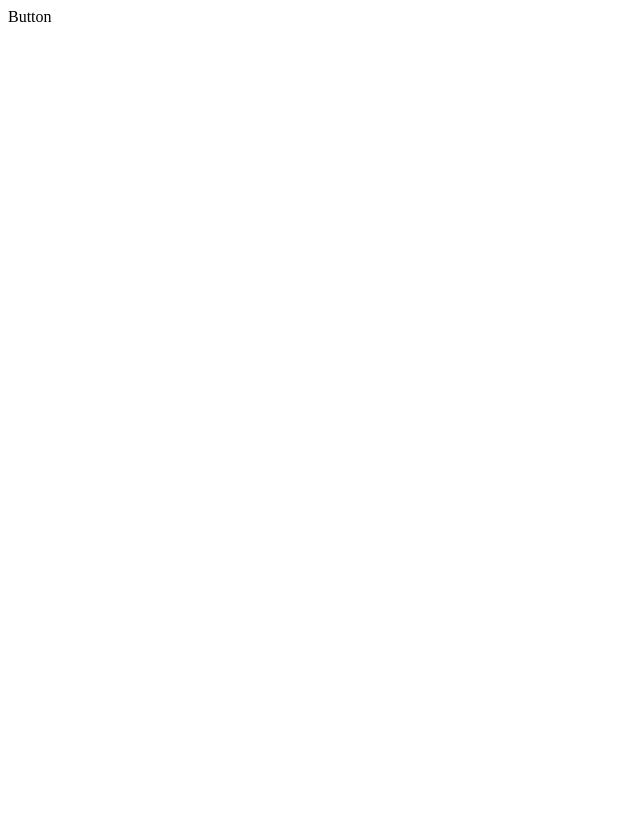
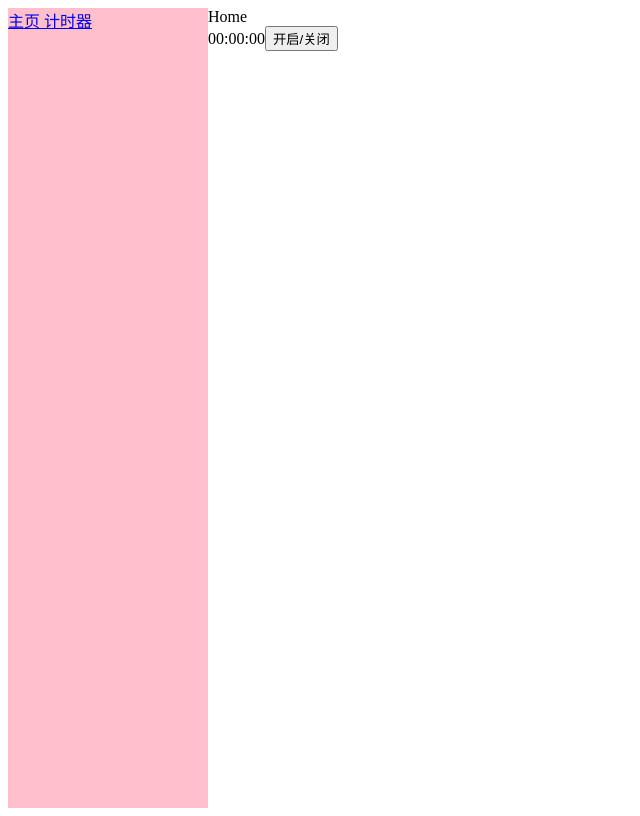
Before and after one commit to NEmperor/react-sky-ui, a React app: page / in a window 1280 px wide. Shown: the whole page, without its empty margins (0-640 px from the left). Built offline with nearby package versions, Linux system fonts and the light colour scheme.

Commit message:
添加路由

```diff
--- a/src/App.tsx
+++ b/src/App.tsx
@@ -1,12 +1,56 @@
 import React from 'react';
-import Button from './components/Button'
+import { HashRouter,Switch, Route, Link } from "react-router-dom";
+import router from './router'
+import Timer from './components/Timer'
 
-export default class App extends React.Component {
+interface Iprops {
+    name?: string;
+}
+interface Istate {
+    timeSwitch: boolean;
+}
+
+export default class App extends React.Component<Iprops, Istate> {
+
+    state={
+        timeSwitch: false
+    }
+
+    handleTimer = () => {
+        this.setState({
+            timeSwitch: !this.state.timeSwitch
+        })
+    }
+
+    renderLink = () => {
+        return router.map((item)=> <Link key={item.key} to={item.path}> {item.name} </Link>)
+    }
+
+    renderRoute = () => {
+        return router.map((route)=> {
+            const component = require(`./pages/${route.component}/index.js`).default;
+            return <Route key={route.key} exact path={route.path} component={component} />
+        } )
+    }
+
     render(){
+        const { timeSwitch } = this.state;
         return (
-            <div>
-                <Button />
-            </div>
+            <HashRouter>
+                <div style={{display: 'flex',height:'100vh',}}>
+                  <div style={{flexBasis:"200px",overflow:'auto',backgroundColor:'pink'}}>
+                    {this.renderLink()}
+                  </div>
+                  <div style={{flex:'1'}}>
+                    <Switch>
+                        {this.renderRoute()}
+                    </Switch>
+                    <Timer timeSwitch={timeSwitch} />
+                    <button onClick={()=>this.handleTimer()}>开启/关闭</button>
+                  </div>
+                </div>
+
+            </HashRouter>
         )
     }
 }
--- /dev/null
+++ b/src/components/Timer/index.js
@@ -0,0 +1,85 @@
+import React, { Component } from 'react';
+
+function fixedZero(val) {
+  return val * 1 < 10 ? `0${val}` : val;
+}
+
+class Timer extends Component {
+  timer = 0;
+
+  interval = 1000;
+
+  constructor(props) {
+    super(props);
+    this.state = {
+      lastTime: 0,
+    };
+  }
+
+
+  componentDidMount() {
+    this.tick();
+  }
+
+  componentDidUpdate(prevProps) {
+    // componentDidUpdate执行后再执行setState的callback
+    const { timeSwitch,onPause } = this.props;
+    if(timeSwitch && !prevProps.timeSwitch){
+        clearTimeout(this.timer);
+        this.tick();
+    }
+    if(!timeSwitch && prevProps.timeSwitch){
+        clearTimeout(this.timer)
+        if(onPause){
+            onPause()
+        }
+    }
+  }
+
+  componentWillUnmount() {
+    clearTimeout(this.timer);
+  }
+
+  defaultFormat = time => {
+    const hours = 60 * 60 * 1000;
+    const minutes = 60 * 1000;
+
+    const h = Math.floor(time / hours);
+    const m = Math.floor((time - h * hours) / minutes);
+    const s = Math.floor((time - h * hours - m * minutes) / 1000);
+    return (
+      <span>
+        {fixedZero(h)}:{fixedZero(m)}:{fixedZero(s)}
+      </span>
+    );
+  };
+
+  tick = () => {
+    const { timeSwitch } = this.props;
+    let { lastTime } = this.state;
+
+    this.timer = setTimeout(() => {
+      if (timeSwitch) {
+        lastTime += this.interval;
+        this.setState(
+          {
+            lastTime,
+          },
+          () => {
+            this.tick();
+          }
+        );
+      }
+    }, this.interval);
+  };
+
+  render() {
+    const { format = this.defaultFormat,timeSwitch, ...rest } = this.props;
+    const { lastTime } = this.state;
+    const result = format(lastTime);
+
+    return <span {...rest}>{result}</span>;
+  }
+}
+
+export default Timer;
--- a/src/components/index.js
+++ b/src/components/index.js
@@ -1 +1,2 @@
 export { default as Button } from './Button'
+export { default as Timer } from './Timer'
--- /dev/null
+++ b/src/pages/Counter/index.js
@@ -0,0 +1,6 @@
+import  React  from 'react';
+export default class Counter extends React.Component{
+    render(){
+        return <div>Counter</div>
+    }
+}
--- /dev/null
+++ b/src/pages/Home/index.js
@@ -0,0 +1,6 @@
+import  React  from 'react';
+export default class Home extends React.Component{
+    render(){
+        return <div>Home</div>
+    }
+}
--- /dev/null
+++ b/src/router/index.js
@@ -0,0 +1,16 @@
+const router = [
+    {
+        path: '/',
+        key:'home',
+        name:'主页',
+        component: 'Home'
+    },
+    {
+        path: '/counter',
+        key:'counter',
+        name:'计时器',
+        component: 'Counter'
+    }
+]
+
+export default router
```
Also changed, not shown: package.json (+8 -5 lines), src/components/Timer/index.d.ts (added, +12 -0 lines), src/utils.js (added, +12 -0 lines), 1 other file (tests, documents, lock files or other folders).
